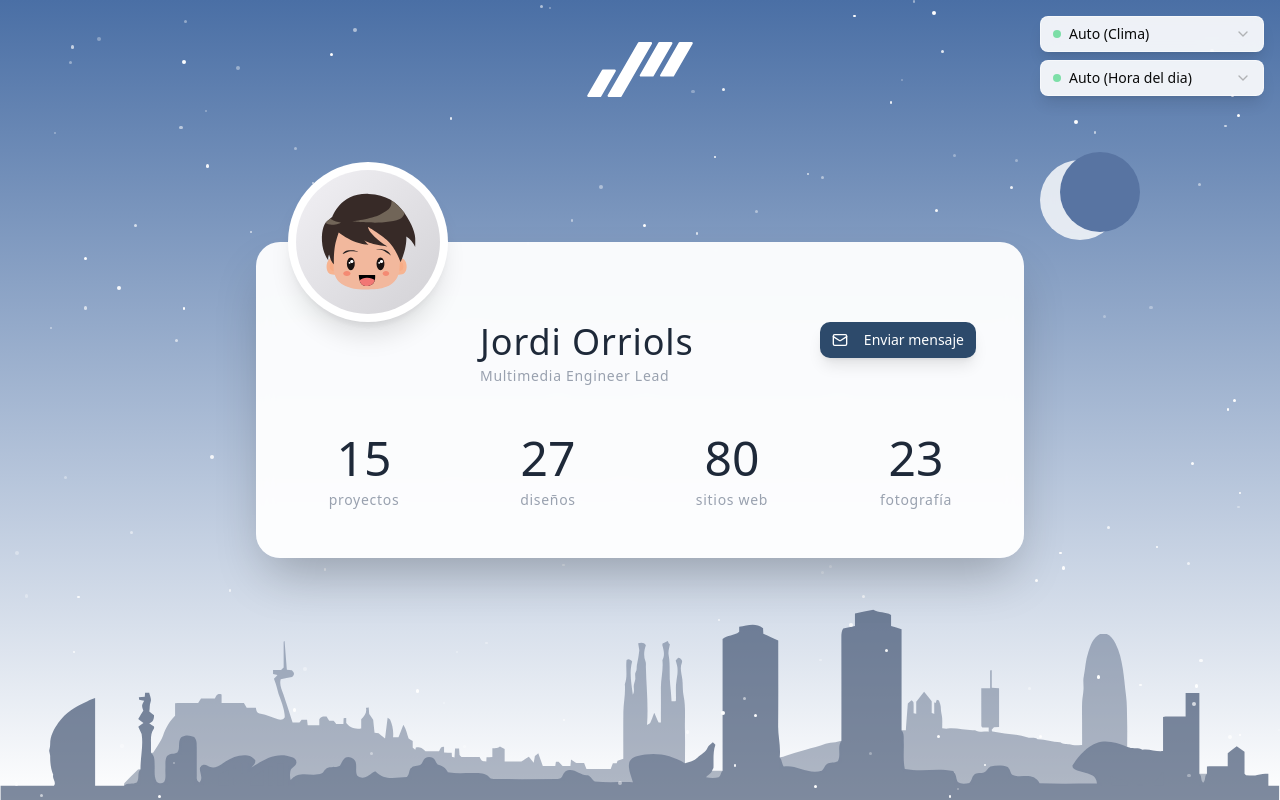
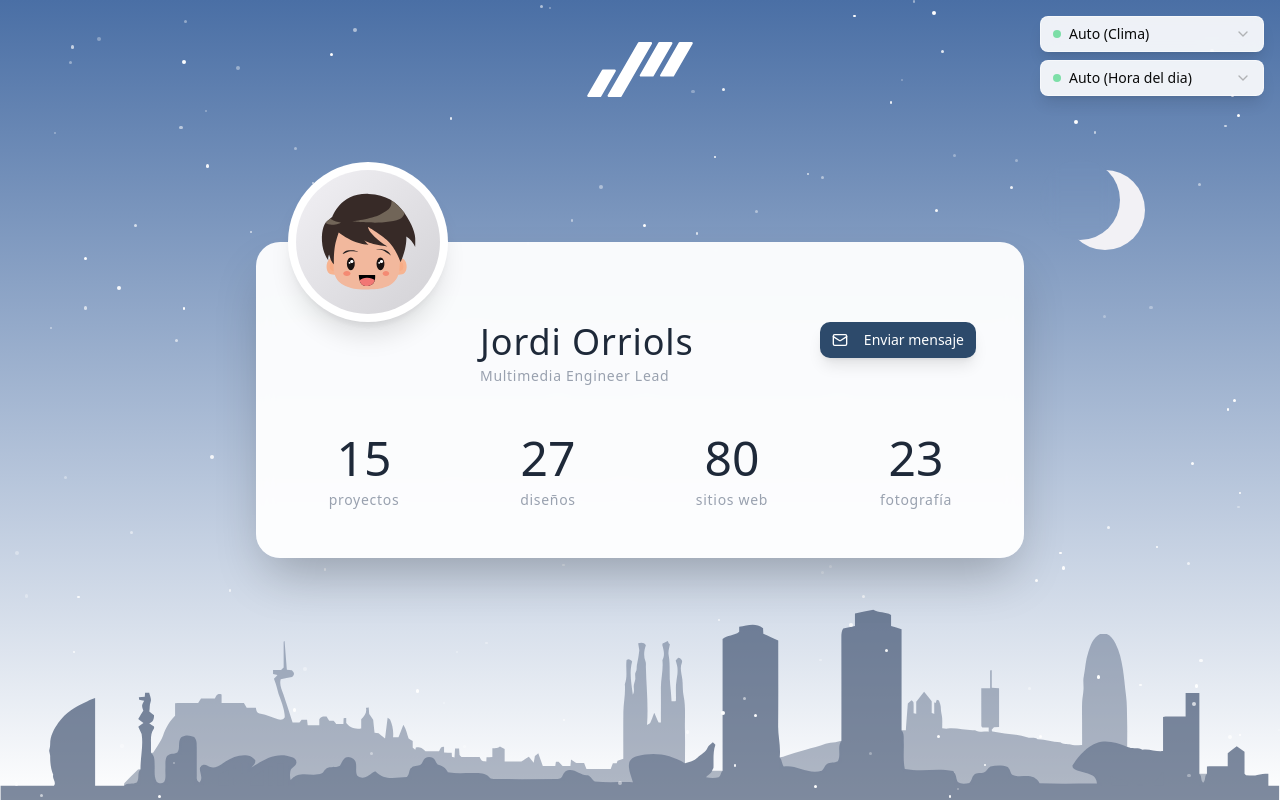
Before and after one commit to JordiOrriols/website, a React (Vite) app: page / in a window 1280 px wide. Built offline with nearby package versions, Linux system fonts and the light colour scheme.

Commit message:
chore: fixing moon and sun

```diff
--- a/src/components/weather/clear.tsx
+++ b/src/components/weather/clear.tsx
@@ -60,7 +60,7 @@ export default function ClearScene(props: {
       }]`}
     >
       {/* Bright Sun */}
-      {props.timeOfDay === "afternoon" ? (
+      {props.timeOfDay === "afternoon" || props.timeOfDay === "day" ? (
         <div className="absolute top-20 right-24">
           <div className="relative w-28 h-28 rounded-full bg-gradient-to-br from-[#FFD700] to-[#FFA500] shadow-2xl animate-pulse">
             {/* Glowing effect */}
@@ -71,12 +71,7 @@ export default function ClearScene(props: {
 
       {/* Moon */}
       {props.timeOfDay === "night" ? (
-        <div className="absolute top-40 right-40 w-20 h-20 rounded-full bg-white/80 backdrop-blur-sm">
-          <div
-            className="absolute left-5 w-20 h-20 rounded-full bg-[#5874A2]"
-            style={{ top: -8 }}
-          ></div>
-        </div>
+        <div className="absolute top-40 right-40 w-20 h-20 rounded-full bg-transparent shadow-[25px_10px_0_0_#F2F1F5] backdrop-blur-sm"></div>
       ) : null}
 
       {/* Clouds */}
```
